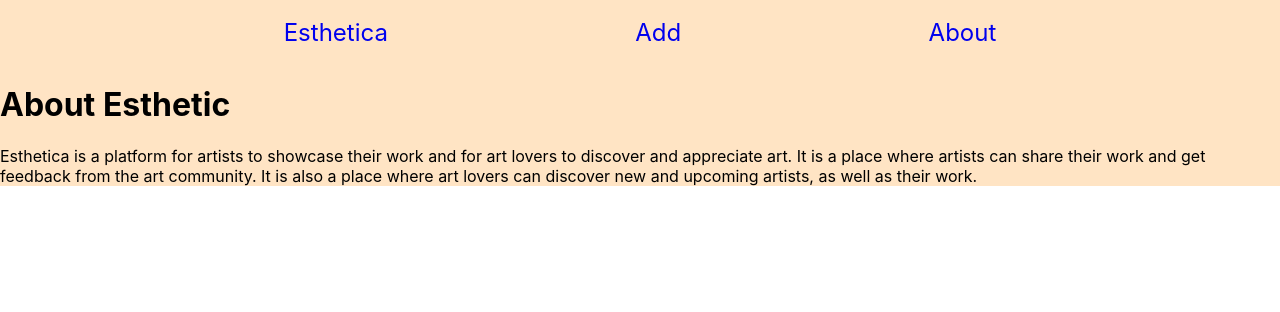
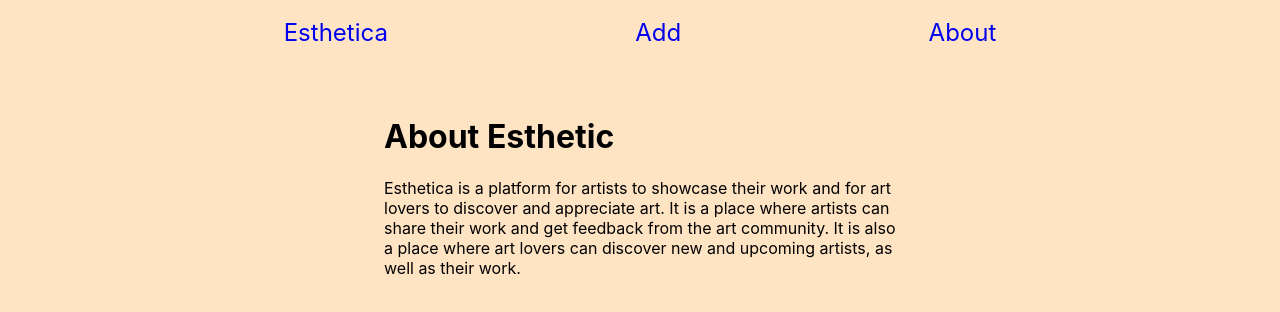
Before and after one commit to ShanizNyawira/Esthetic, a React (Create React App) app: page /about in a window 1280 px wide. Shown: the top 312 px of the page. Built offline with nearby package versions, Linux system fonts and the light colour scheme; no server answers.

Commit message:
edit navbar rendering

```diff
--- a/src/App.css
+++ b/src/App.css
@@ -1,4 +1,7 @@
 .App {
+
+}
+body{
   background-color: bisque;
 }
 nav{
@@ -60,3 +63,9 @@ input{
   font-size: 1.5rem;
   /* flex-direction: column; */
 }
+
+.about{
+  width:40%;
+  margin: auto;
+  padding: 2rem;
+}
--- a/src/App.js
+++ b/src/App.js
@@ -31,9 +31,9 @@ function App() {
 
   return (
     <div className="App">
+
+      <BrowserRouter>
       <Navbar />
-     {/* set routes */}
-      <BrowserRouter>
         <Routes>
           <Route path="/" element={<Home art={art} />} />
           <Route path="/add" element={<Add addArt={handleAdd}/>} />
--- a/src/components/Navbar.js
+++ b/src/components/Navbar.js
@@ -2,7 +2,7 @@ import { NavLink, BrowserRouter } from "react-router-dom";
 function Navbar() {
     return (
         <nav className="navbar">
-            <BrowserRouter>
+
                 <NavLink exact to="/" style={{textDecoration:'none'}}>
                     Esthetica
                 </NavLink>
@@ -12,7 +12,6 @@ function Navbar() {
                 <NavLink exact to="/about" style={{textDecoration:'none'}}>
                     About
                 </NavLink>
-            </BrowserRouter>
 
 
 
```
